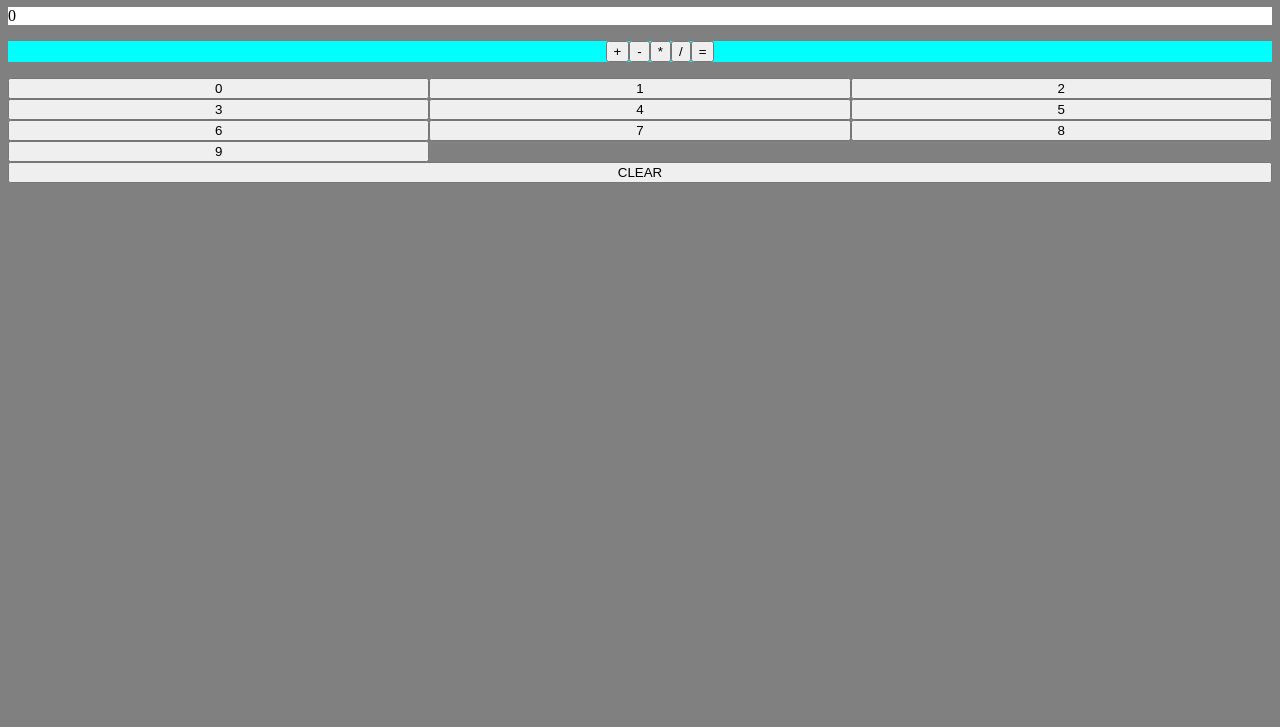
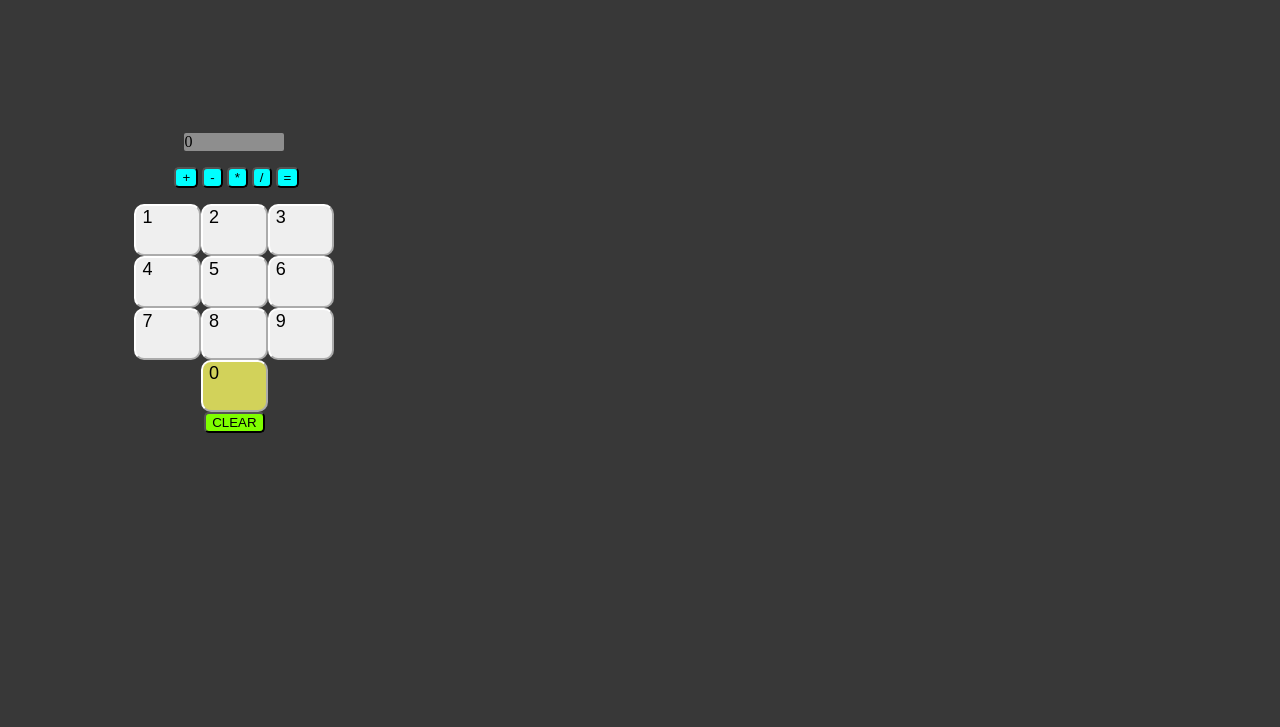
Before and after one commit to noahthemonkey/project-calculator, a plain HTML site: page index.html in a window 1280 px wide. Shown: the part 73-800 px from the top of the page. Drawn offline with Linux system fonts and the light colour scheme.

Commit message:
Add number buttons into a grid
Display the numbers being calculated at the top.
Align all number buttons to the center and put number 0 at the bottom.

Round numbers to 5 decimals

```diff
--- a/myscript.js
+++ b/myscript.js
@@ -89,7 +89,7 @@ function operator() {
                     setOperator = this.textContent;
                 }
                 if (displayOp == '*') {
-                    display.textContent = (parseFloat(number) * parseFloat(number2))
+                    display.textContent = (parseFloat(number) * parseFloat(number2)).toFixed(5)
                     console.log(parseFloat(number) * parseFloat(number2));
                     number = display.textContent
                     number2 = ''
@@ -97,7 +97,7 @@ function operator() {
                     setOperator = this.textContent;
                 }
                 if (displayOp == '/') {
-                    display.textContent = (parseFloat(number) / parseFloat(number2))
+                    display.textContent = (parseFloat(number) / parseFloat(number2)).toFixed(5)
                     console.log(parseFloat(number) / parseFloat(number2));
                     number = display.textContent
                     number2 = ''
@@ -129,7 +129,7 @@ function operator() {
                     break;
 
                 case "*":
-                    display.textContent = (parseFloat(number) * parseFloat(number2))
+                    display.textContent = (parseFloat(number) * parseFloat(number2)).toFixed(5)
                     console.log(parseFloat(number) * parseFloat(number2));
                     number = display.textContent
 
@@ -140,7 +140,7 @@ function operator() {
 
 
                 case "/":
-                    display.textContent = (parseFloat(number) / parseFloat(number2))
+                    display.textContent = (parseFloat(number) / parseFloat(number2)).toFixed(5)
 
                     console.log(parseFloat(number) / parseFloat(number2));
                     number = display.textContent
@@ -179,6 +179,7 @@ function operator() {
 }
 const clearCalculator = document.createElement('button')
 clearCalculator.textContent = 'CLEAR'
+clearCalculator.setAttribute('id', 'clear')
 clearCalculator.addEventListener('click', clearFunction)
 calculatorContainer.appendChild(clearCalculator)
 
--- a/styles.css
+++ b/styles.css
@@ -1,26 +1,64 @@
 body {
-    background-color: gray;
+    background-color: rgb(56, 56, 56);
+
 }
 #calculator-container {
-    display: grid;
+    display: flex;
+    align-items: center;
+    flex-direction: column;
+    padding: 10%;
+    width: 200px;
+    height: 300px;
 
 }
-#operations-container > * {
+#operations-container {
+    display: flex;
+    flex-direction: row;
+    flex-wrap: wrap;
+    width: 100%;
+
+
+}
+#operations-container button {
+    flex-grow:1;
+    flex-wrap: wrap;
     background-color: aqua;
-    display: flex;
-    justify-content: center;
-    align-content: center;
+    border-radius: 5px;
 
 }
 #numbers-container {
     display: grid;
-    grid-template-columns: repeat(3, 1fr)
+    grid-template-columns: repeat(3, 1fr);
+    width: 100%;
+    height: 100%;
+    flex-grow: 1;
+    flex-wrap: wrap-reverse;
+
+
+
+}
+
+#numbers-container button {
+    display: flex;
+    flex-grow: 1;
+    border-radius: 10px;
+    border-color: rgb(255, 255, 255);
+    font-size: large;
+}
+#\0030 {
+    background-color: rgb(210, 210, 90);
+    order: 1;
+    grid-column: 2;
 
 }
 #display {
-    background-color: white;
+    background-color: rgb(142, 142, 142);
+    width: 100px;
+    border-radius: 2px;
 }
 
-[value~=0]{
-    background-color: aqua;
+#clear {
+    background-color: chartreuse;
+    flex-grow: 1;
+    border-radius: 5px;
 }
```
Also changed, not shown: index.html (+1 -0 lines).
